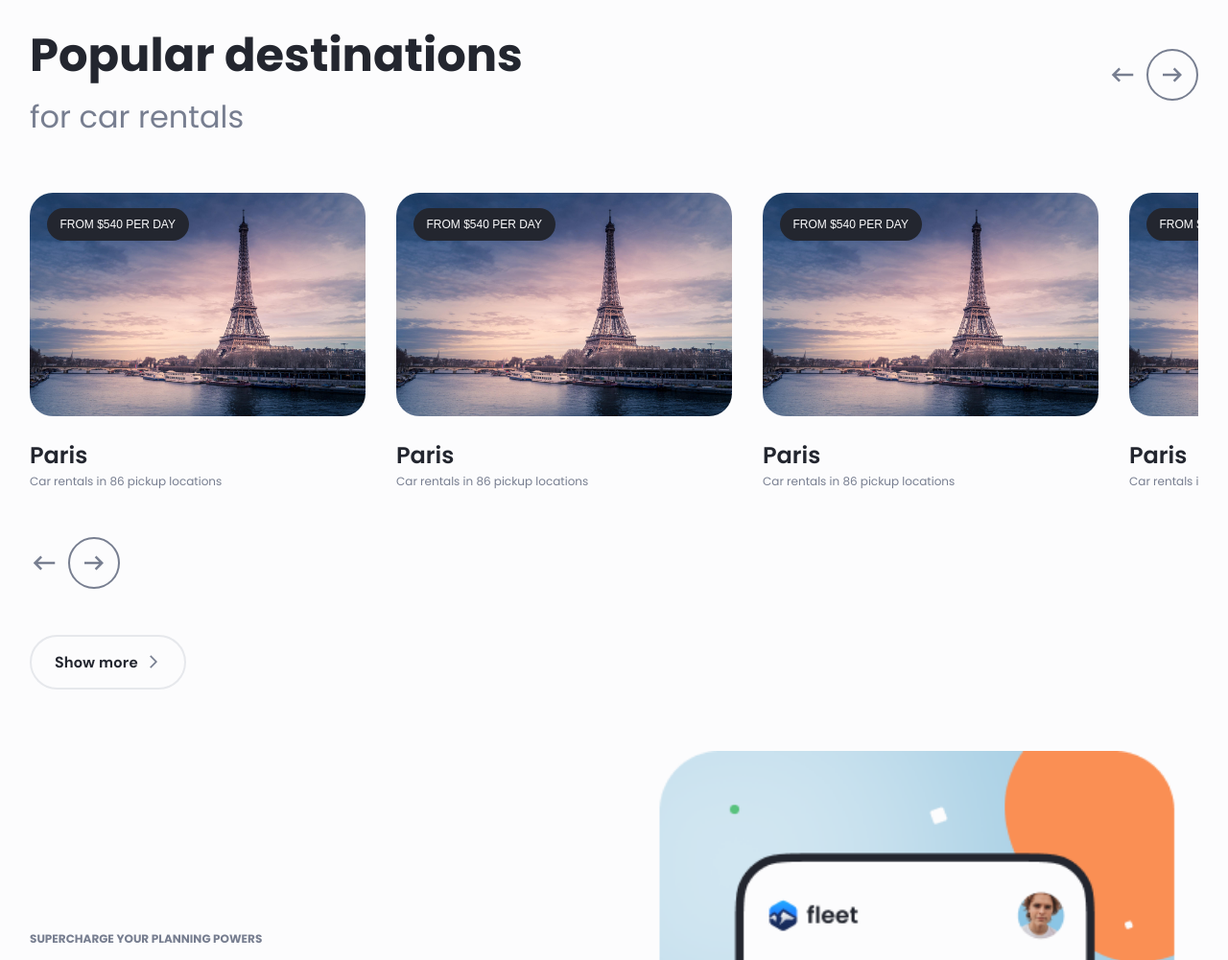
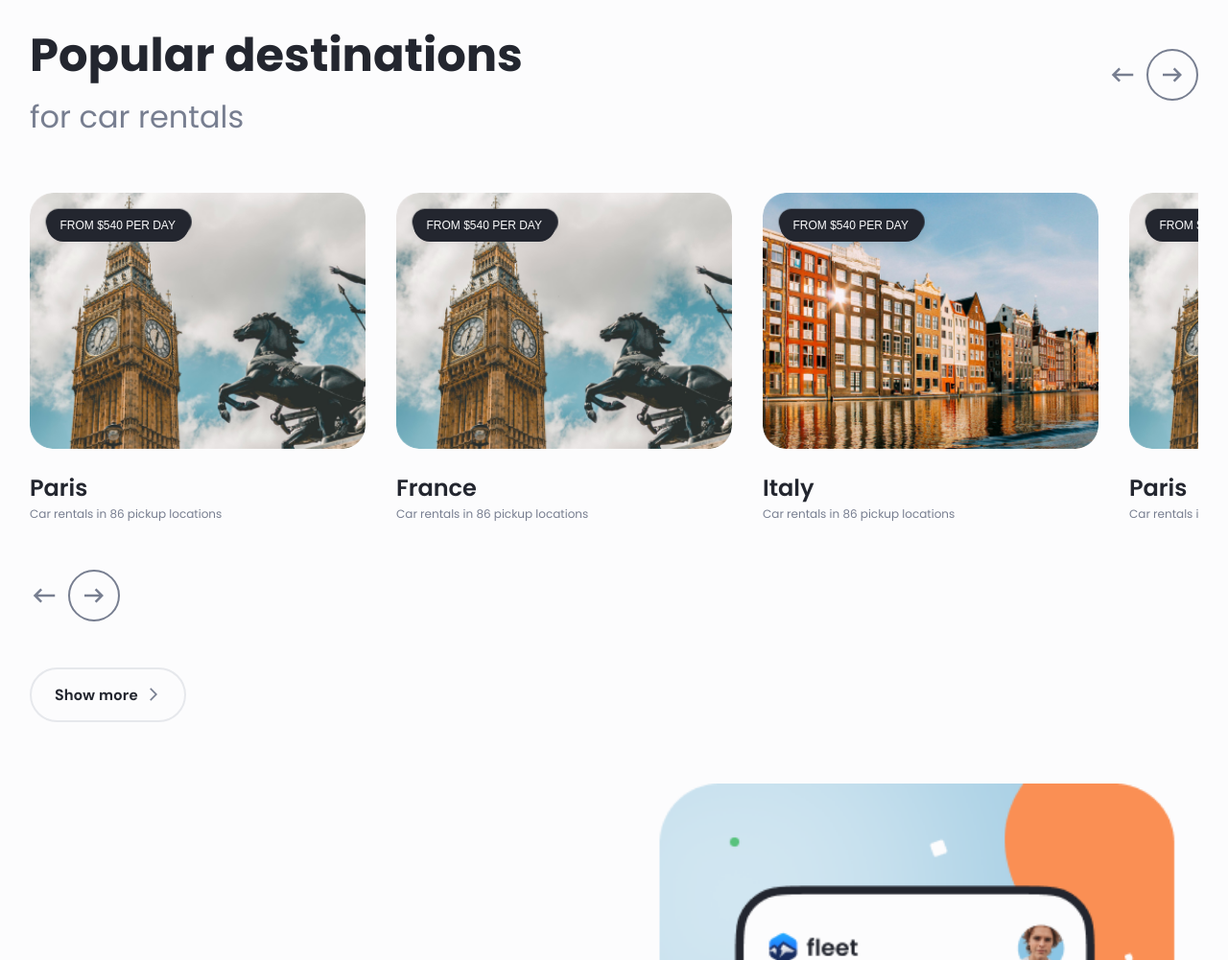
Before and after one commit to Furqatovm/najot-talimdan-imtihon, a plain HTML site: page index.html in a window 1280 px wide. Shown: the part 998-1999 px from the top of the page at 96% size. Drawn offline with Linux system fonts and the light colour scheme.

Commit message:
the website is ready

```diff
--- a/index.html
+++ b/index.html
@@ -78,7 +78,7 @@
         </div>
         <div class="wrapper-cards">
             <div class="card-header">
-                <img src="./assets/card-images/78fe6dd45d85806c346fc245b7455923c1c509b5.jpg" alt="" class="card-img">
+                <img src="./assets/cardimages/img (2).png" alt="" class="card-img">
                 <button class="card-btn">from $540 per day</button>
                 <div class="wrapper-card-sarlavha">
                     <h3 class="h3">Paris</h3>
@@ -87,25 +87,25 @@
             </div>
 
             <div class="card-header">
-                <img src="./assets/card-images/78fe6dd45d85806c346fc245b7455923c1c509b5.jpg" alt="" class="card-img">
+                <img src="./assets/cardimages/img (2).png" alt="" class="card-img">
                 <button class="card-btn">from $540 per day</button>
                 <div class="wrapper-card-sarlavha">
-                    <h3 class="h3">Paris</h3>
+                    <h3 class="h3">France</h3>
                     <p class="card-matn">Car rentals in 86 pickup locations</p>
                 </div>
             </div>
 
             <div class="card-header">
-                <img src="./assets/card-images/78fe6dd45d85806c346fc245b7455923c1c509b5.jpg" alt="" class="card-img">
+                <img src="./assets/cardimages/img (3).png" alt="" class="card-img">
                 <button class="card-btn">from $540 per day</button>
                 <div class="wrapper-card-sarlavha">
-                    <h3 class="h3">Paris</h3>
+                    <h3 class="h3">Italy</h3>
                     <p class="card-matn">Car rentals in 86 pickup locations</p>
                 </div>
             </div>
 
             <div class="card-header">
-                <img src="./assets/card-images/78fe6dd45d85806c346fc245b7455923c1c509b5.jpg" alt="" class="card-img">
+                <img src="./assets/cardimages/img (2).png" alt="" class="card-img">
                 <button class="card-btn">from $540 per day</button>
                 <div class="wrapper-card-sarlavha">
                     <h3 class="h3">Paris</h3>
```
Also changed, not shown: assets/cardimages/img (2).png (added), assets/cardimages/img (3).png (added), assets/cardimages/img (4).png (added).
